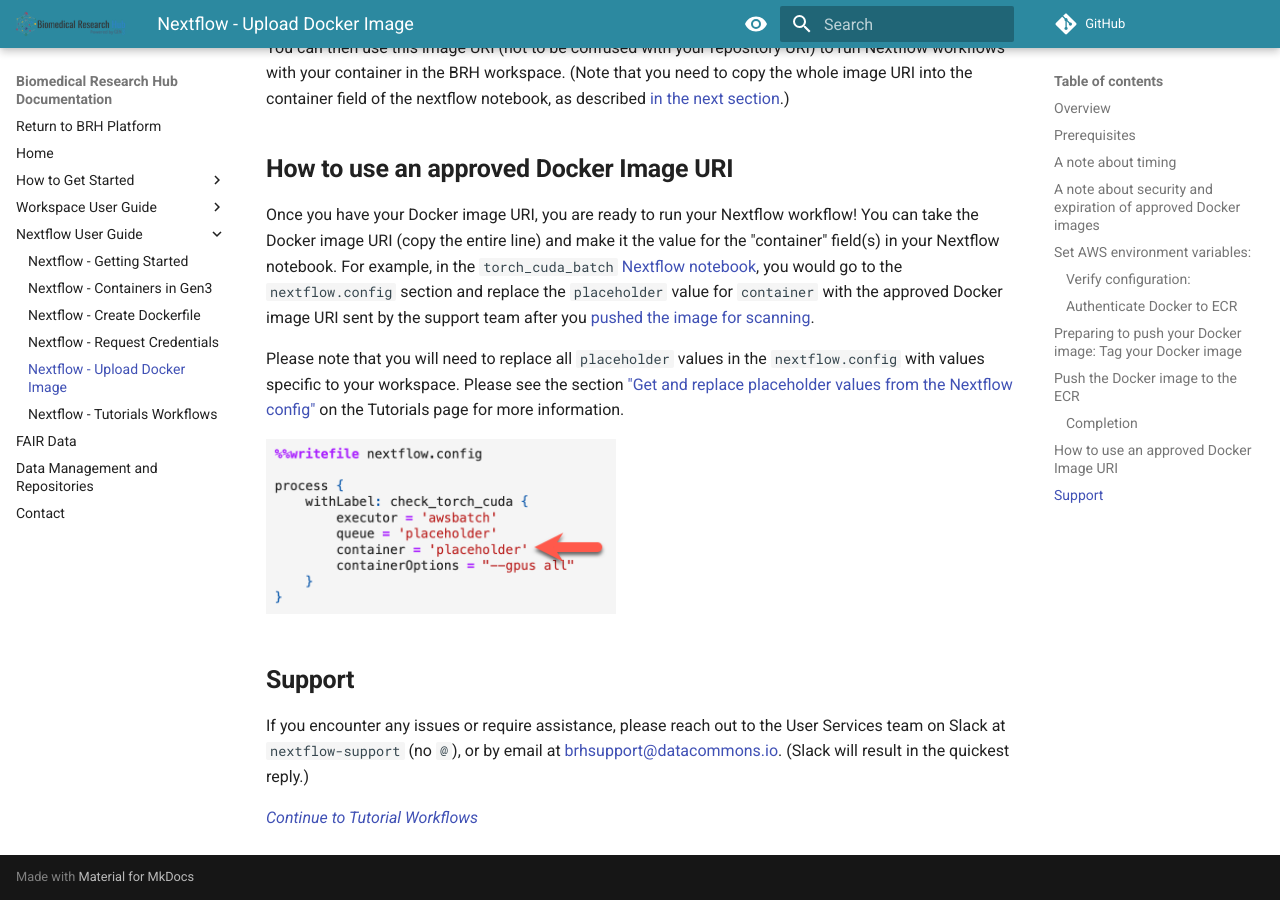
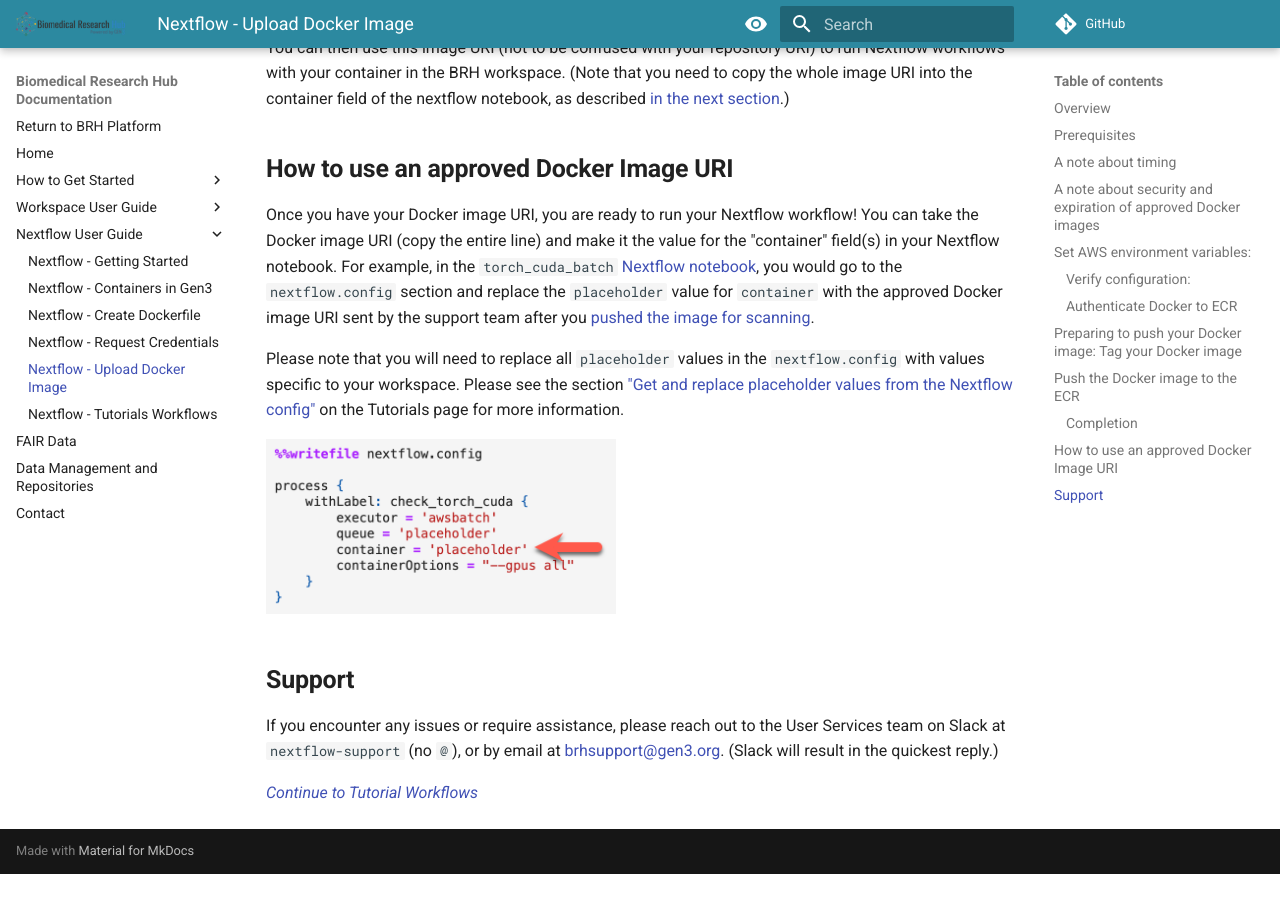
Before and after one commit to uc-cdis/BRH-documentation, an MkDocs documentation site: the page built from docs/nextflow-upload-docker.md, in a window 1280 px wide and 900 px high, scrolled down 3334 px. Built offline with MkDocs 1.6.1 and Material for MkDocs 9.7.7, drawn with Linux system fonts in a browser that asks for light colours; comment, search, counter and statistics services are not loaded; after the commit the page ends 4208 px from its top, so only the background shows below that.

Commit message:
Update nextflow-upload-docker.md - email
update all support emails from <whatever-support>@datacommons.io to <whatever-support>@gen3.org
do not merge until gen3.org emails are active.

```diff
--- a/docs/nextflow-upload-docker.md
+++ b/docs/nextflow-upload-docker.md
@@ -92,6 +92,6 @@
 
 ## **Support**
 
-If you encounter any issues or require assistance, please reach out to the User Services team on Slack at `nextflow-support` (no `@`), or by email at [brhsupport@datacommons.io](mailto:brhsupport@datacommons.io). (Slack will result in the quickest reply.)
+If you encounter any issues or require assistance, please reach out to the User Services team on Slack at `nextflow-support` (no `@`), or by email at [brhsupport@gen3.org](mailto:brhsupport@gen3.org). (Slack will result in the quickest reply.)
 
 [*Continue to Tutorial Workflows*](./nextflow-tutorial-workflows.md)
```
